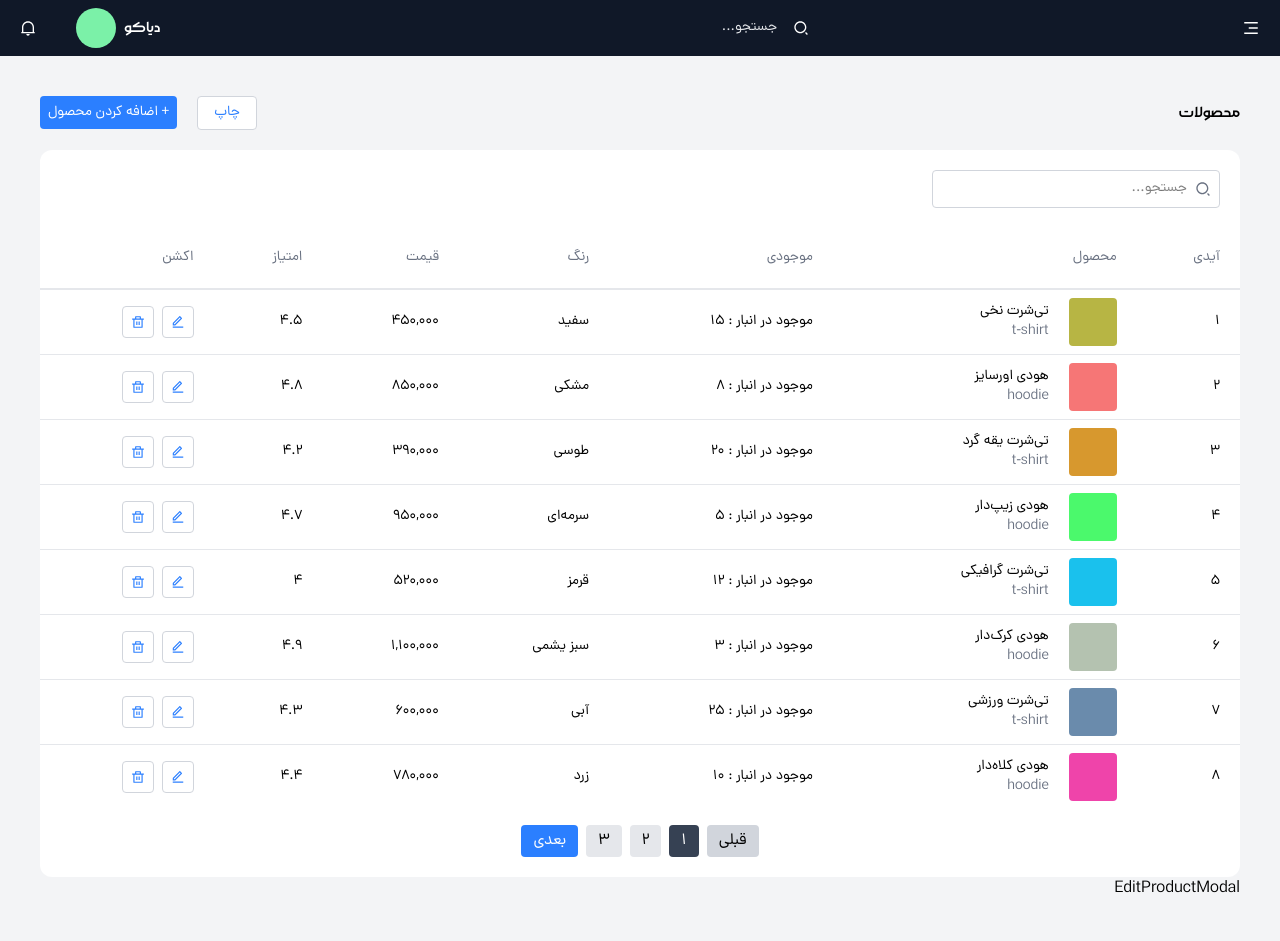
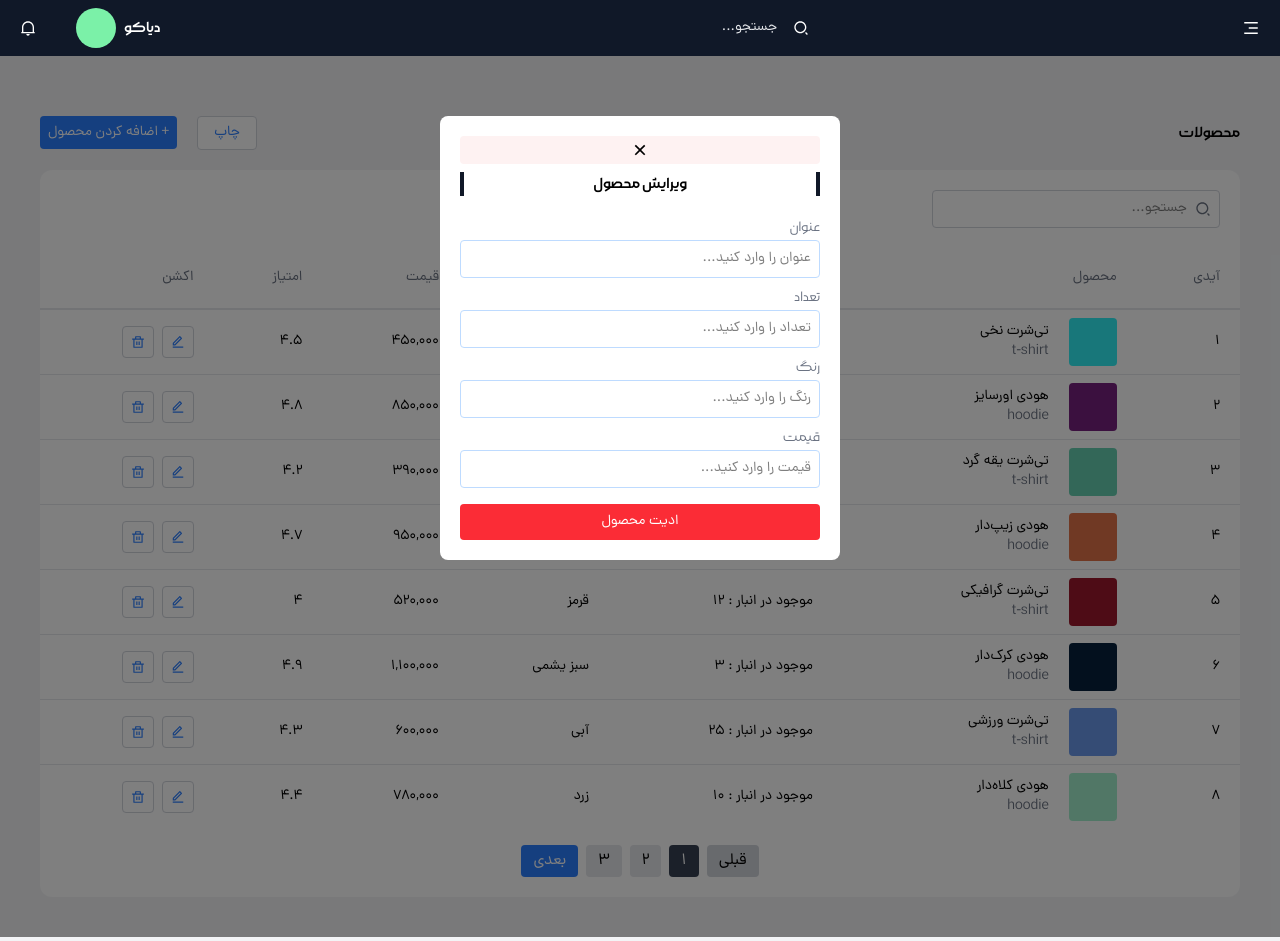
Before and after one commit to mariacnru/professioal-admin-dashboard, a React (Vite) app: page /products in a window 1280 px wide. Both pictures are taken after a click on the button 177 px from the left and 322 px from the top of the page. Built offline with nearby package versions, Linux system fonts and the light colour scheme.

Commit message:
product edit modal added

```diff
--- a/src/Pages/Products/Products.jsx
+++ b/src/Pages/Products/Products.jsx
@@ -10,6 +10,8 @@ function Products() {
   const [searchInput, setSearchInput] = useState(""); // متن داخل input
   const [currentPage, setCurrentPage] = useState(1);
   const [itemsPerPage] = useState(8);
+
+  const [modal, setModal] = useState(false);
 
   const columns = [
     { id: "id", title: "آیدی" },
@@ -69,7 +71,8 @@ function Products() {
   };
 
   return (
-    <div className="m-10">
+    <div className="relative">
+      <div className="p-10">
         <Header />
 
         <div className="bg-white rounded-xl">
@@ -97,6 +100,7 @@ function Products() {
             columns={columns}
             data={currentItems}
             onDelete={deleteProduct}
+            setModal={setModal}
           />
 
           {/* کنترل‌های Pagination */}
@@ -120,8 +124,9 @@ function Products() {
             </button>
           </div>
         </div>
+      </div>
 
-      <EditProductModal />
+      <EditProductModal modal={modal} setModal={setModal} />
     </div>
   );
 }
--- a/src/Pages/Products/components/DynamicTable.jsx
+++ b/src/Pages/Products/components/DynamicTable.jsx
@@ -1,7 +1,7 @@
 import React from "react";
 import { RiDeleteBinLine, RiEditLine } from "react-icons/ri";
 
-function DynamicTable({ columns, data, onDelete }) {
+function DynamicTable({ columns, data, onDelete, setModal }) {
   function getRandomHexColor() {
     const randomColor = Math.floor(Math.random() * 16777215).toString(16);
     return `#${randomColor.padStart(6, "0")}`; // اطمینان از اینکه کد همیشه ۶ رقمی است
@@ -36,7 +36,10 @@ function DynamicTable({ columns, data, onDelete }) {
             <td>{item.price}</td>
             <td>{item.rating}</td>
             <td className="space-x-2">
-              <button className="text-blue-500 border border-gray-300 hover:bg-gray-100 p-2 rounded-sm transition-colors cursor-pointer">
+              <button
+                onClick={() => setModal(true)}
+                className="text-blue-500 border border-gray-300 hover:bg-gray-100 p-2 rounded-sm transition-colors cursor-pointer"
+              >
                 <RiEditLine />
               </button>
               <button
--- a/src/Pages/Products/components/EditProductModal.jsx
+++ b/src/Pages/Products/components/EditProductModal.jsx
@@ -1,7 +1,78 @@
-import React from "react";
+import React, { useState } from "react";
+import { RiCloseLine } from "react-icons/ri";
 
-function EditProductModal() {
-  return <div className="">EditProductModal</div>;
+function EditProductModal({ modal, setModal }) {
+  const [title, setTitle] = useState("");
+  const [count, setCount] = useState("");
+  const [color, setColor] = useState("");
+  const [price, setPrice] = useState("");
+
+  return (
+    <div
+      className={`bg-black/50 w-full h-full absolute top-0 pt-15 ${modal ? "inline" : "hidden"}`}
+    >
+      <div className="space-y-2 w-100 h-fit bg-white mx-auto rounded-lg p-5">
+        <div
+          onClick={() => setModal(false)}
+          className="bg-red-50 flex justify-center p-1 mb-2 rounded-sm hover:bg-red-100 transition-colors cursor-pointer"
+        >
+          <RiCloseLine size={20} />
+        </div>
+
+        <h2 className="font-MorabbaMedium border-x-4 border-gray-900 text-center mb-5">
+          ویرایش محصول
+        </h2>
+
+        <div className="">
+          <span className="text-gray-500 font-MorabbaLight">عنوان</span>
+          <input
+            type="text"
+            value={title}
+            onChange={(e) => setTitle(e.target.value)}
+            placeholder="عنوان را وارد کنید..."
+            className="border border-blue-200 p-2 rounded-sm w-full text-sm hover:bg-blue-50 hover:border-blue-300 outline-0 cursor-pointer"
+          />
+        </div>
+
+        <div className="">
+          <span className="text-gray-500 font-MorabbaLight">تعداد</span>
+          <input
+            type="text"
+            value={count}
+            onChange={(e) => setCount(e.target.value)}
+            placeholder="تعداد را وارد کنید..."
+            className="border border-blue-200 p-2 rounded-sm w-full text-sm hover:bg-blue-50 hover:border-blue-300 outline-0 cursor-pointer"
+          />
+        </div>
+
+        <div className="">
+          <span className="text-gray-500 font-MorabbaLight">رنگ</span>
+          <input
+            type="text"
+            value={color}
+            onChange={(e) => setColor(e.target.value)}
+            placeholder="رنگ را وارد کنید..."
+            className="border border-blue-200 p-2 rounded-sm w-full text-sm hover:bg-blue-50 hover:border-blue-300 outline-0 cursor-pointer"
+          />
+        </div>
+
+        <div className="">
+          <span className="text-gray-500 font-MorabbaLight">قیمت</span>
+          <input
+            type="text"
+            value={price}
+            onChange={(e) => setPrice(e.target.value)}
+            placeholder="قیمت را وارد کنید..."
+            className="border border-blue-200 p-2 rounded-sm w-full text-sm hover:bg-blue-50 hover:border-blue-300 outline-0 cursor-pointer"
+          />
+        </div>
+
+        <button className="bg-red-500 text-white w-full text-sm p-2 mt-2 rounded-sm hover:shadow-red-200 hover:shadow-lg transition-shadow cursor-pointer">
+          ادیت محصول
+        </button>
+      </div>
+    </div>
+  );
 }
 
 export default EditProductModal;
```
Lines whose indentation alone changed are shown as unchanged.
